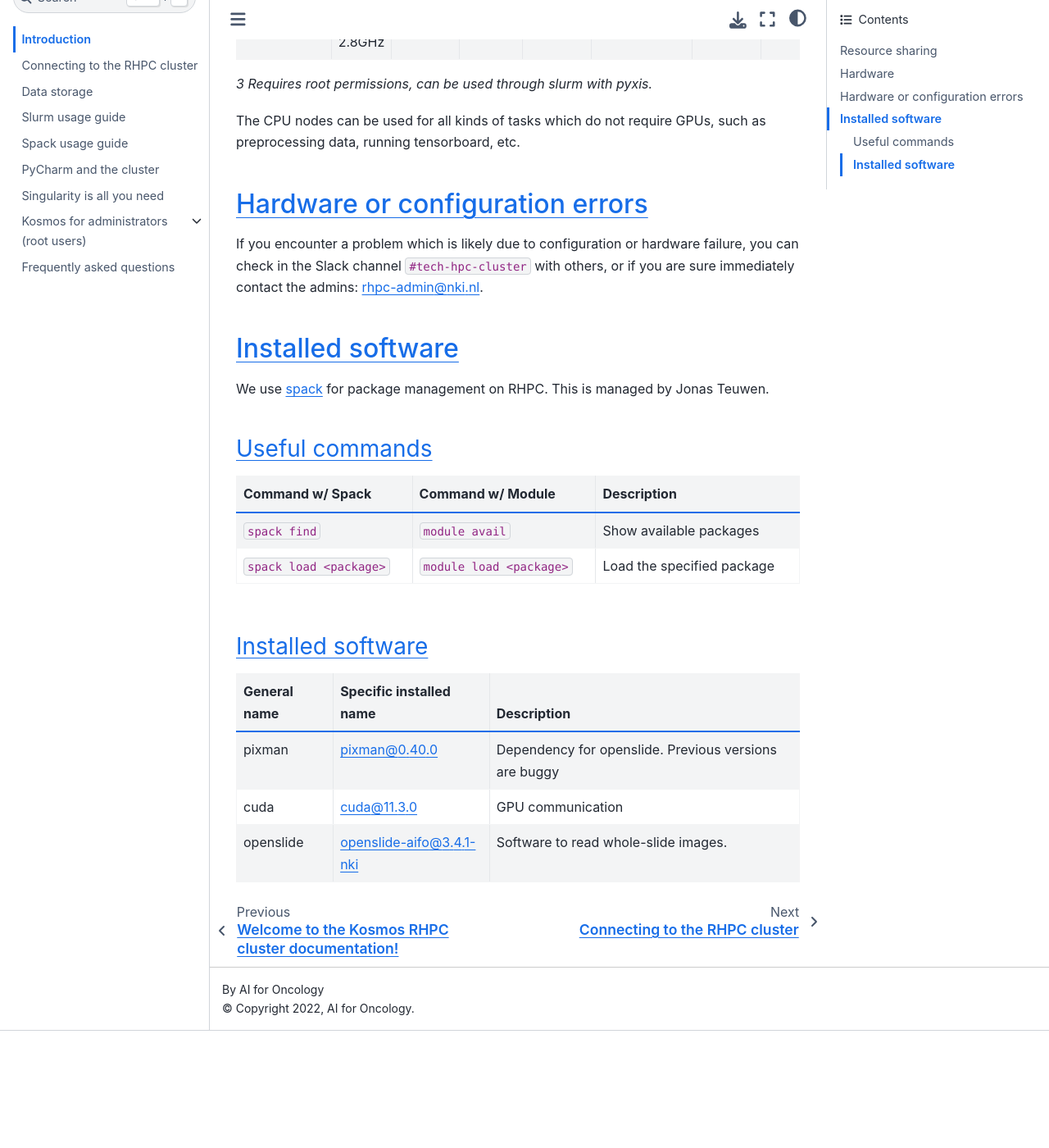
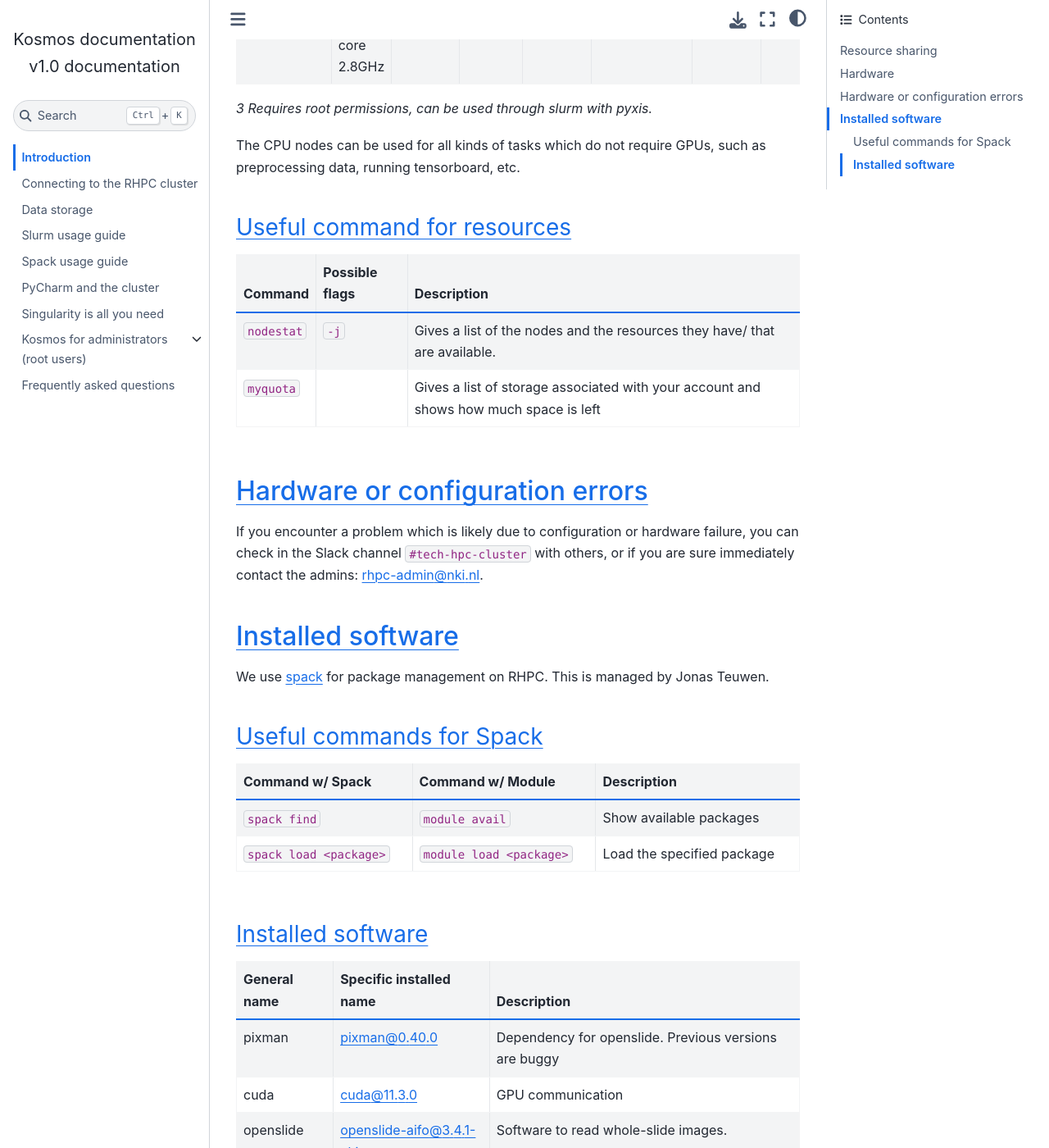
Before and after one commit to NKI-AI/kosmos-documentation, a Sphinx documentation site: the page built from docs/introduction.rst, in a window 1280 px wide and 1400 px high, scrolled down 3949 px. Shown: the whole window at 82% size. Built offline with Sphinx 7.4.7 and the Sphinx Book theme 1.1.4, drawn with Linux system fonts in a browser that asks for light colours; before the commit the page ends 5206 px from its top, so only the background shows below that; some of the changed text lies outside the part shown.

Commit message:
added useful commands that were made by Eduardo and Jonas

```diff
--- a/docs/introduction.rst
+++ b/docs/introduction.rst
@@ -184,6 +184,22 @@
 
 The CPU nodes can be used for all kinds of tasks which do not require GPUs, such as preprocessing data, running tensorboard, etc.
 
+Useful command for resources
+----------------------------
+
+.. list-table::
+   :header-rows: 1
+
+   * - Command
+     - Possible flags
+     - Description
+   * - ``nodestat``
+     - ``-j``
+     - Gives a list of the nodes and the resources they have/ that are available.
+   * - ``myquota``
+     -
+     - Gives a list of storage associated with your account and shows how much space is left
+
 Hardware or configuration errors
 ================================
 
@@ -194,8 +210,8 @@
 
 We use `spack <https://spack.readthedocs.io/en/latest/>`_ for package management on RHPC. This is managed by Jonas Teuwen.
 
-Useful commands
----------------
+Useful commands for Spack
+-------------------------
 
 .. list-table::
    :header-rows: 1
```
